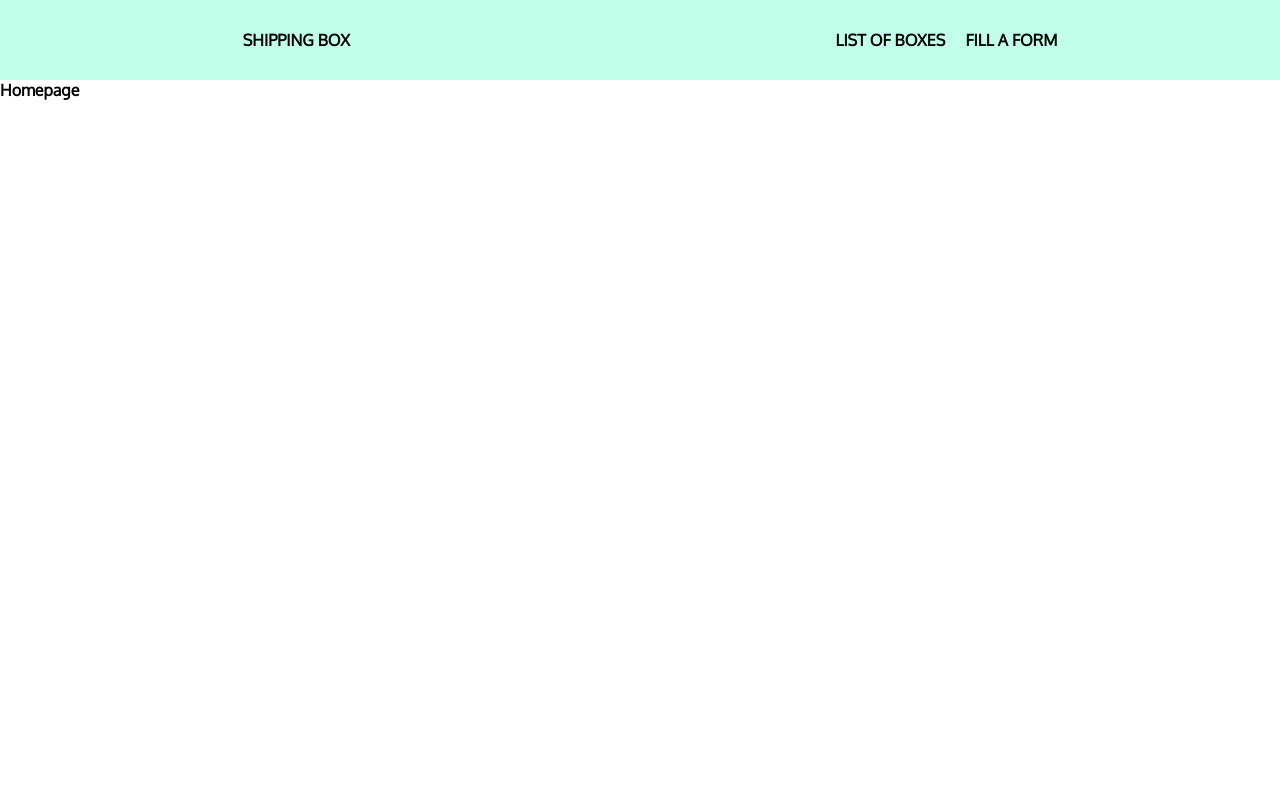
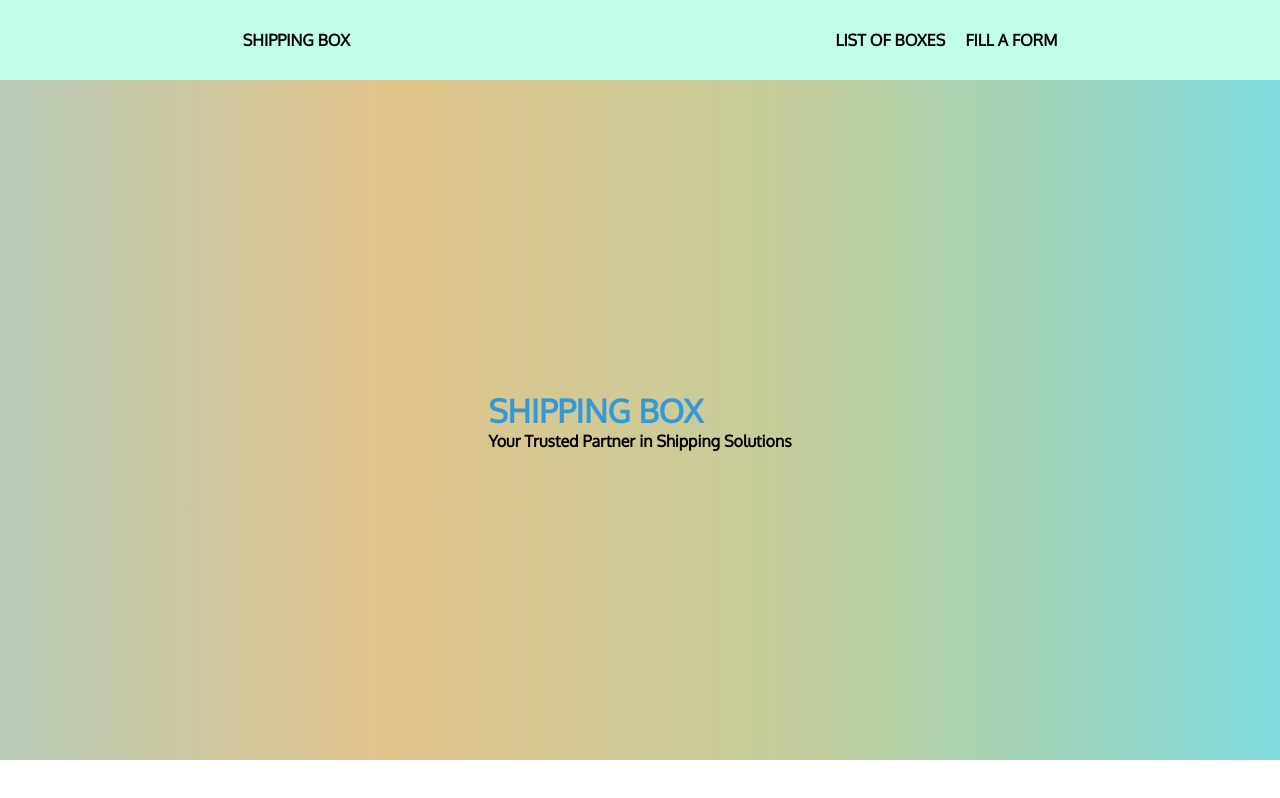
Before and after one commit to k9abhinav/ShippingMERN, a React (Create React App) app in the folder frontend/: page / in a window 1280 px wide. Built offline with nearby package versions, Linux system fonts and the light colour scheme.

Commit message:
HOMEPAGE

```diff
--- a/frontend/src/pages/Homepage.js
+++ b/frontend/src/pages/Homepage.js
@@ -1,11 +1,14 @@
 import React from 'react'
-
+import '../stylesheets/styles.css'
 
 function Homepage() {
   return (
 
     <div className='home'>
-        Homepage
+        <div className='heading'>
+          <h1>SHIPPING BOX</h1>
+          <h4>Your Trusted Partner in Shipping Solutions</h4>
+        </div>
     </div>
 
   )
--- a/frontend/src/stylesheets/styles.css
+++ b/frontend/src/stylesheets/styles.css
@@ -159,3 +159,22 @@ button:hover {
   .btn:hover {
     background-color: #2980b9;
   }
+
+  /*  */
+
+  .home{
+    width: 100%;
+    background-image: url('');
+    background-image: linear-gradient(to right, #e4afcb 0%, #b8cbb8 0%, #b8cbb8 0%, #e2c58b 30%, #c2ce9c 64%, #7edbdc 100%);
+    height: 85vh;
+    background-position: center;
+    background-repeat: no-repeat;
+    background-size: contain;
+    display: flex;
+    justify-content: center;
+    align-items: center;
+
+  }
+  .headings{
+    text-align: center;
+  }
```
